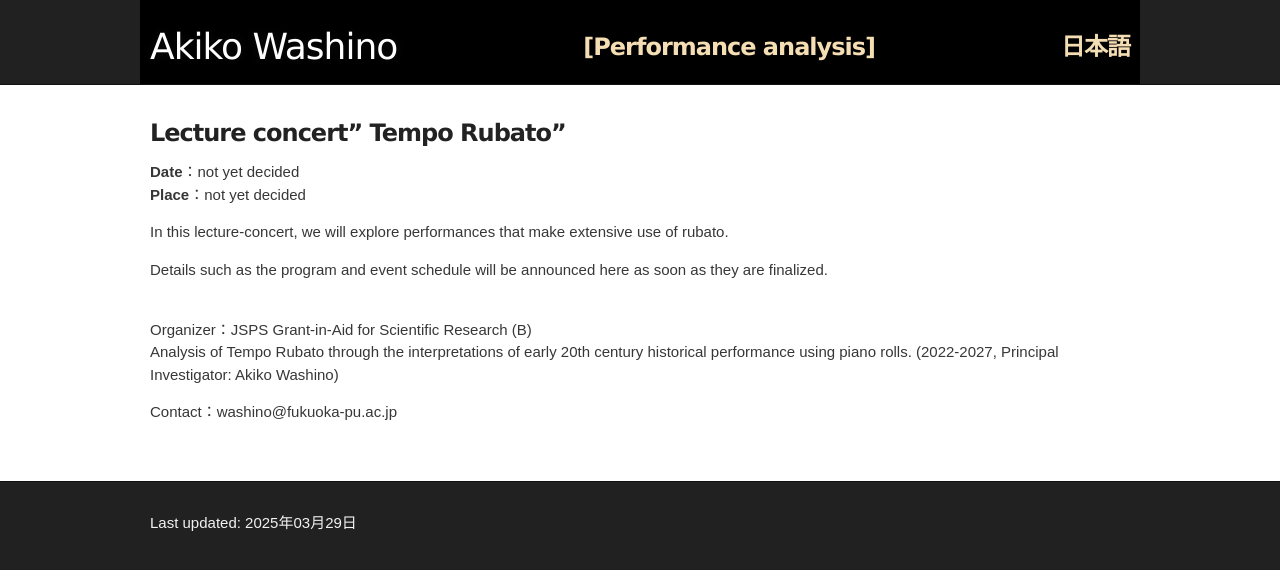
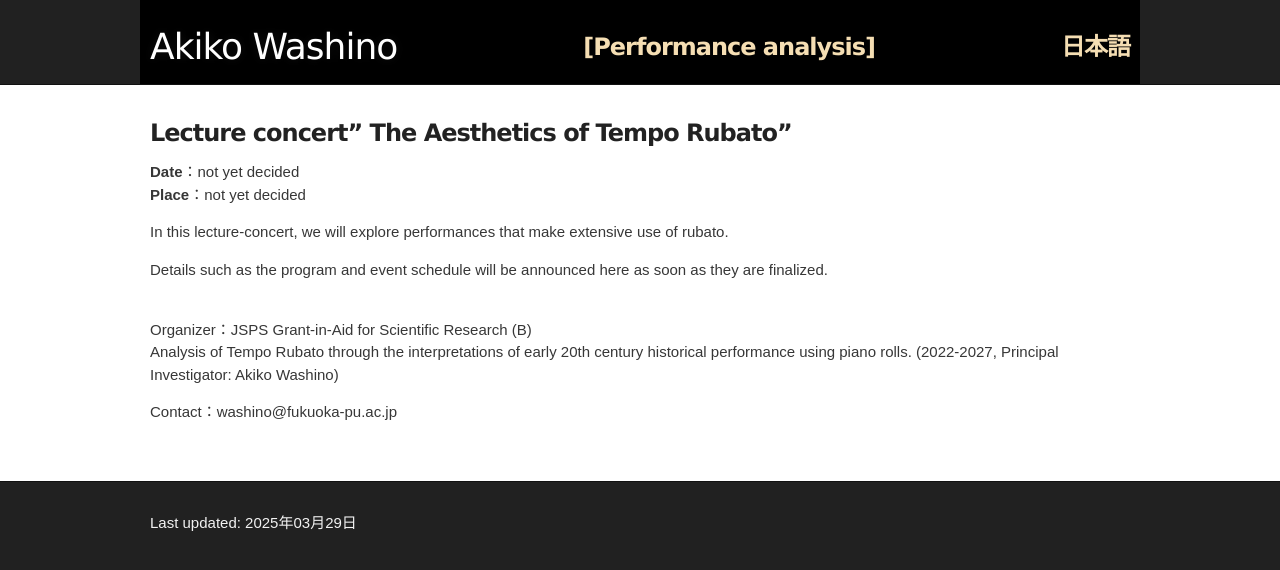
Before and after one commit to akikowashino/akikowashino.github.io, a Jekyll site: the page built from lecture-concert-2025/index-en.md, in a window 1280 px wide. Shown: the top 570 px of the page. Built offline with Jekyll 4.4.1, drawn with Linux system fonts in a browser that asks for light colours.

Commit message:
Update index-en.md

```diff
--- a/lecture-concert-2025/index-en.md
+++ b/lecture-concert-2025/index-en.md
@@ -4,7 +4,7 @@ layout: default
 lang: en
 ---
 
-###  __Lecture concert" Tempo Rubato"__<br>
+###  __Lecture concert" The Aesthetics of Tempo Rubato"__<br>
 
 
 
```
